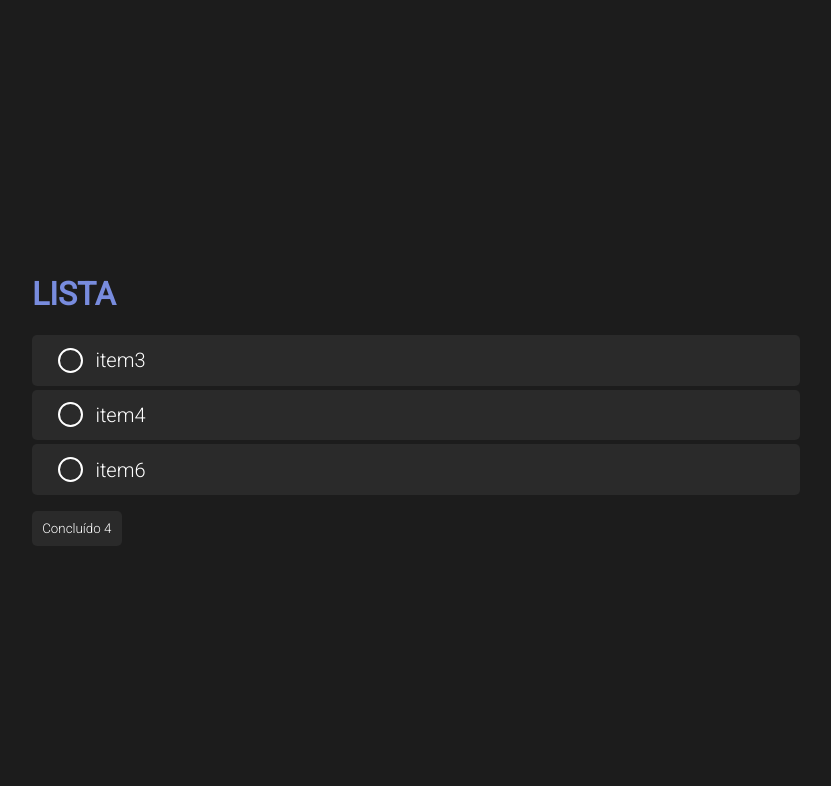
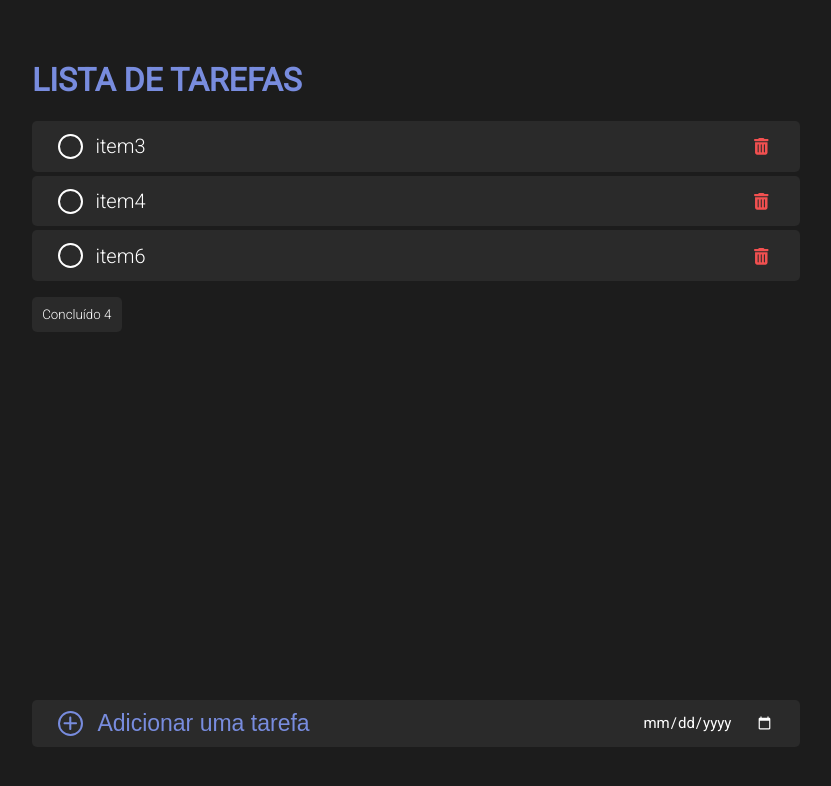
Before and after one commit to LuisAcioly/todo-list, a Vue app: page / in a window 1280 px wide. Shown: the top 786 px of the page, without its empty margins (224-1055 px from the left). Built offline with nearby package versions, Linux system fonts and the light colour scheme.

Commit message:
finishing front-end

```diff
--- /dev/null
+++ b/src/components/AddNewtaskComponent.vue
@@ -0,0 +1,108 @@
+<template>
+    <div class="new-task-element">
+        <div class="task">
+            <button @click="submit" class="add-circle">
+                <div class="add-icon">
+                    <font-awesome-icon :icon="['fa', 'plus']" size="lg"/>
+                </div>
+            </button>
+            <input type="text" name="task-name" id="task-name" placeholder="Adicionar uma tarefa" class="task-input" v-model="taskName">
+        </div>
+        <input type="date" name="task-date" id="task-date" v-model="taskDate">
+    </div>
+</template>
+
+<script>
+    import Task from '../models/Task';
+    export default {
+        name: "AddNewtaskComponent",
+        emits: ['new-task'],
+        data(){
+            return {
+                taskName: '',
+                taskDate: '',
+            }
+        },
+        methods: {
+            submit(){
+
+                if(this.taskName !== '' && this.taskDate != ''){
+                    const newtask = new Task(1, this.taskName, this.taskDate, false);
+
+                    this.$emit('new-task', newtask);
+                }
+            }
+        }
+    }
+</script>
+
+<style>
+    .new-task-element {
+        color: #788CDE;
+        padding-top: 1.1vh;
+        padding-bottom: 1.1vh;
+        background-color: #2A2A2A;
+        border-radius: 5px;
+        padding-left: 2vw;
+        padding-right: 2vw;
+        display: flex;
+        align-items: center;
+        justify-content: space-between;
+        bottom: 0;
+    }
+
+    .task-input {
+        font-size: 23px;
+        background-color: transparent;
+        border: none;
+        outline:none;
+        color: #788CDE;
+    }
+
+    .task-input::placeholder {
+        color: #788CDE;
+    }
+
+    .task-input:active{
+        border: none;
+        outline:none;
+    }
+
+
+    [type="date"] {
+        background-color: transparent;
+        border: none;
+        color: #fff;
+        font-family: 'Roboto', sans-serif;
+        font-size: 15px;
+        display: flex;
+        align-items: center;
+    }
+
+    [type="date"]::-webkit-calendar-picker-indicator {
+        filter: invert(1);
+    }
+
+    .add-circle {
+        width: 25px;
+        height: 25px;
+        -webkit-border-radius: 25px;
+        -moz-border-radius: 25px;
+        border-radius: 25px;
+        border-color: #788CDE;
+        border-style: solid;
+        margin-right: 1vw;
+        display: flex;
+        justify-content: center;
+        align-items: center;
+        background-color: transparent;
+    }
+
+    .add-circle:hover {
+        cursor: pointer;
+    }
+
+    .add-icon {
+        color: #788CDE;
+    }
+</style>
--- a/src/components/ConcludedListComponent.vue
+++ b/src/components/ConcludedList/ConcludedListComponent.vue
@@ -2,7 +2,7 @@
     <div class="concluded-list">
         <ul>
             <li v-for="task in concludedTasks" v-bind:key="task">
-                <ConcludedListElementComponent :task="task" @unconclude-task="unconcludeTask"/>
+                <ConcludedListElementComponent :task="task" @unconclude-task="unconcludeTask" @delete-unconclude-task="deleteTask"/>
             </li>
         </ul>
     </div>
@@ -21,16 +21,22 @@
                var unconcludedTask = event;
                unconcludedTask.completa = false;
 
-               const index = this.concludedTasks.findIndex(task => {
-                return task.id === event.id
-               })
-
-               this.concludedTasks.splice(index, 1);
+               this.removeTask(event);
 
                this.$emit('send-unconclude-task', event);
             },
             addTask(task){
                 this.concludedTasks.push(task)
+            },
+            deleteTask(event){
+                this.removeTask(event);
+            },
+            removeTask(event){
+                const index = this.concludedTasks.findIndex(task => {
+                    return task.id === event.id
+                })
+
+               this.concludedTasks.splice(index, 1);
             }
         },
     }
--- a/src/components/ConcludedListElementComponent.vue
+++ b/src/components/ConcludedList/ConcludedListElementComponent.vue
@@ -1,21 +1,28 @@
 <template>
     <div class="concluded-list-element">
-        <button class="concluded-circle" @click="$emit('unconclude-task', task)">
-            <div class="concluded-icon">
-                <font-awesome-icon :icon="['fa', 'check']" size="lg"/>
+        <div class="task">
+            <button class="concluded-circle" @click="$emit('unconclude-task', task)">
+                <div class="concluded-icon">
+                    <font-awesome-icon :icon="['fa', 'check']" size="lg"/>
+                </div>
+            </button>
+            <h1>{{task.descricao}}</h1>
+        </div>
+        <button @click="$emit('delete-unconclude-task', task)" class="delete-button">
+            <div class="delete-icon">
+                <font-awesome-icon :icon="['fa', 'trash-can']" size="lg" />
             </div>
         </button>
-        <h1>{{task.descricao}}</h1>
     </div>
 </template>
 
 <script>
 
-    import Task from '../models/Task'
+    import Task from '../../models/Task';
 
     export default {
         name: "ConcludedListElementComponent",
-        emits: ['unconclude-task'],
+        emits: ['unconclude-task', 'delete-unconclude-task'],
         props: {
             task: Task,
         }
@@ -30,10 +37,12 @@
         background-color: #2A2A2A;
         border-radius: 5px;
         padding-left: 2vw;
+        padding-right: 2vw;
         font-size: 10px;
         display: flex;
         align-items: center;
         text-decoration: line-through;
+        justify-content: space-between;
     }
 
     .concluded-list-element:hover {
--- a/src/components/ListComponent.vue
+++ b/src/components/ListComponent.vue
@@ -1,23 +1,29 @@
 <template>
     <div class="main">
-        <h1 class="main-title">LISTA</h1>
-        <UnconcludedListComponent :unconcludedTasks="unconcludedList" ref="unconcludedListRef" @send-conclude-task="receiveConcludeTask"/>
+        <h1 class="main-title">LISTA DE TAREFAS</h1>
+        <div class="lists">
+            <UnconcludedListComponent :unconcludedTasks="unconcludedList" ref="unconcludedListRef" @send-conclude-task="receiveConcludeTask"/>
 
-        <button @click='showConcludedList' class="concluded-button" v-show="concludedList.length > 0">Concluído {{concludedList.length}}</button>
-        <div class="concluded" v-show="showList">
-            <ConcludedListComponent :concludedTasks="concludedList" ref="concludedListRef" @send-unconclude-task="receiveUnconcludeTask"/>
+            <button @click='showConcludedList' class="concluded-button" v-show="concludedList.length > 0">Concluído {{concludedList.length}}</button>
+            <div class="concluded" v-show="showList">
+                <ConcludedListComponent :concludedTasks="concludedList" ref="concludedListRef" @send-unconclude-task="receiveUnconcludeTask"/>
+            </div>
+        </div>
+        <div class="footer">
+            <AddNewtaskComponentVue @new-task="receiveUnconcludeTask"/>
         </div>
     </div>
 </template>
 
 <script>
-    import ConcludedListComponent from './ConcludedListComponent.vue'
-    import UnconcludedListComponent from './UnconcludedListComponent.vue'
+    import ConcludedListComponent from './ConcludedList/ConcludedListComponent.vue';
+    import UnconcludedListComponent from './UnconcludedList/UnconcludedListComponent.vue'
+    import AddNewtaskComponentVue from './AddNewtaskComponent.vue';
     import Task from '../models/Task'
 
     export default {
         name: "ListComponent",
-        components: {ConcludedListComponent, UnconcludedListComponent},
+        components: {ConcludedListComponent, UnconcludedListComponent, AddNewtaskComponentVue},
 
         data(){
             return {
@@ -76,6 +82,8 @@
 
     .main {
         width: 60vw;
+        height: 100%;
+        padding-top: 5vh;
         color: #788CDE;
     }
 
@@ -100,4 +108,12 @@
         background-color: #373737;
     }
 
+    .footer {
+        position:absolute;
+        bottom:0;
+        width:60vw;
+        height:60px;
+        padding-bottom: 5vh;
+    }
+
 </style>
--- a/src/components/ToDoListComponent.vue
+++ b/src/components/ToDoListComponent.vue
@@ -6,8 +6,8 @@
 
 <script>
     import ListComponent from './ListComponent.vue';
-    import ConcludedListElementComponent from './ConcludedListElementComponent.vue';
-    import UnconcludedListComponent from './UnconcludedListComponent.vue'
+    import ConcludedListElementComponent from './ConcludedList/ConcludedListElementComponent.vue';
+    import UnconcludedListComponent from './UnconcludedList/UnconcludedListComponent.vue'
 
     export default {
         name: "ToDoListComponent",
--- a/src/components/UnconcludedListComponent.vue
+++ b/src/components/UnconcludedList/UnconcludedListComponent.vue
@@ -2,14 +2,14 @@
     <div class="unconcluded-list">
         <ul>
             <li v-for="task in unconcludedTasks" v-bind:key="task">
-                <UnconcludedListElementComponent  :task="task" @conclude-task="concludeTask" />
+                <UnconcludedListElementComponent  :task="task" @conclude-task="concludeTask" @delete-conclude-task="deleteTask"/>
             </li>
         </ul>
     </div>
 </template>
 
 <script>
-    import UnconcludedListElementComponent from './UnconcludedListElementComponent.vue';
+    import UnconcludedListElementComponent from '../UnconcludedList/UnconcludedListElementComponent.vue';
     export default {
         name: "UnconcludedListComponent",
         components: {UnconcludedListElementComponent},
@@ -22,16 +22,22 @@
                var concludedTask = event;
                concludedTask.completa = true;
 
-               const index = this.unconcludedTasks.findIndex(task => {
-                return task.id === event.id
-               })
-
-               this.unconcludedTasks.splice(index, 1);
+              this.removeTask(event);
 
                this.$emit('send-conclude-task', event);
             },
             addTask(task){
                 this.unconcludedTasks.push(task)
+            },
+            deleteTask(event){
+                this.removeTask(event);
+            },
+            removeTask(event){
+                const index = this.unconcludedTasks.findIndex(task => {
+                    return task.id === event.id
+                })
+
+               this.unconcludedTasks.splice(index, 1);
             }
         },
     }
--- a/src/components/UnconcludedListElementComponent.vue
+++ b/src/components/UnconcludedList/UnconcludedListElementComponent.vue
@@ -1,20 +1,27 @@
 <template>
     <div class="list-element">
-        <button @click="$emit('conclude-task', task)" class="circle">
-            <div class="icon">
-                <font-awesome-icon :icon="['fa', 'check']" size="lg"/>
+        <div class="task">
+            <button @click="$emit('conclude-task', task)" class="circle">
+                <div class="icon">
+                    <font-awesome-icon :icon="['fa', 'check']" size="lg"/>
+                </div>
+            </button>
+        <h1>{{task.descricao}}</h1>
+        </div>
+        <button @click="$emit('delete-conclude-task', task)" class="delete-button">
+            <div class="delete-icon">
+                <font-awesome-icon :icon="['fa', 'trash-can']" size="lg" />
             </div>
         </button>
-        <h1>{{task.descricao}}</h1>
     </div>
 </template>
 
 <script>
-    import Task from '../models/Task'
+    import Task from '../../models/Task';
 
     export default {
         name: "UnconcludedListElementComponent",
-        emits: ['conclude-task'],
+        emits: ['conclude-task', 'delete-conclude-task'],
         props: {
             task: Task
         }
@@ -29,7 +36,14 @@
         background-color: #2A2A2A;
         border-radius: 5px;
         padding-left: 2vw;
+        padding-right: 2vw;
         font-size: 10px;
+        display: flex;
+        align-items: center;
+        justify-content: space-between;
+    }
+
+    .task {
         display: flex;
         align-items: center;
     }
@@ -71,4 +85,18 @@
         display: block;
     }
 
+    .delete-button {
+        background-color: transparent;
+        border: none;
+        float: right;
+    }
+
+    .delete-button:hover{
+        cursor: pointer;
+    }
+
+    .delete-icon {
+        color: #F25050;
+    }
+
 </style>
```
